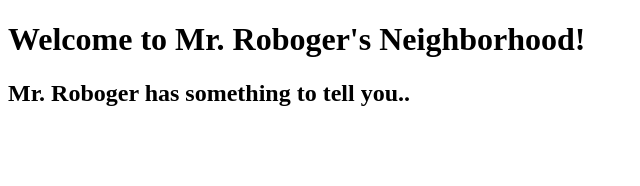
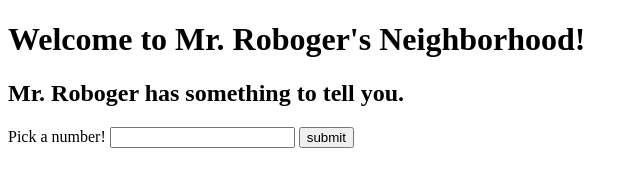
Before and after one commit to dmagic1304/roboger-s-neighborhood, a plain HTML site: page index.html in a window 1280 px wide. Shown: the whole page, without its empty margins (0-640 px from the left). Drawn offline with Linux system fonts and the light colour scheme.

Commit message:
It will display basic input and submit form in window

```diff
--- a/index.html
+++ b/index.html
@@ -9,8 +9,16 @@
   <div class="headder">
     <h1>Welcome to Mr. Roboger's Neighborhood!</h1>
   </div>
-  <div class="main">
-    <h2>Mr. Roboger has something to tell you..</h2>
+  <div class="input">
+    <h2>Mr. Roboger has something to tell you.</h2>
+    <form>
+      <label for="user-input">Pick a number!</label>
+      <input type="number">
+      <button type="submit">submit</button>
+    </form>
+  </div>
+  <div class="output">
+    <p class="hidden"></p>
   </div>
 </body>
 </html>
```
